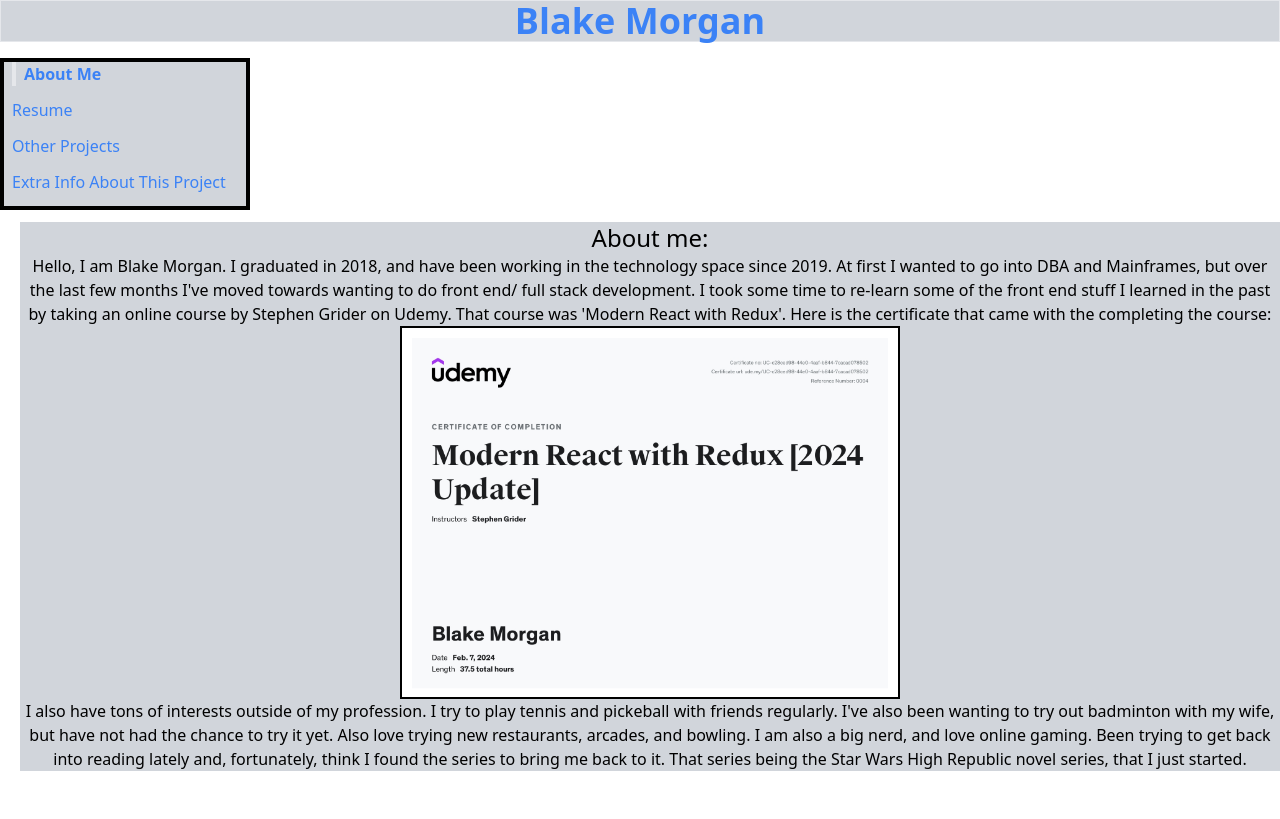
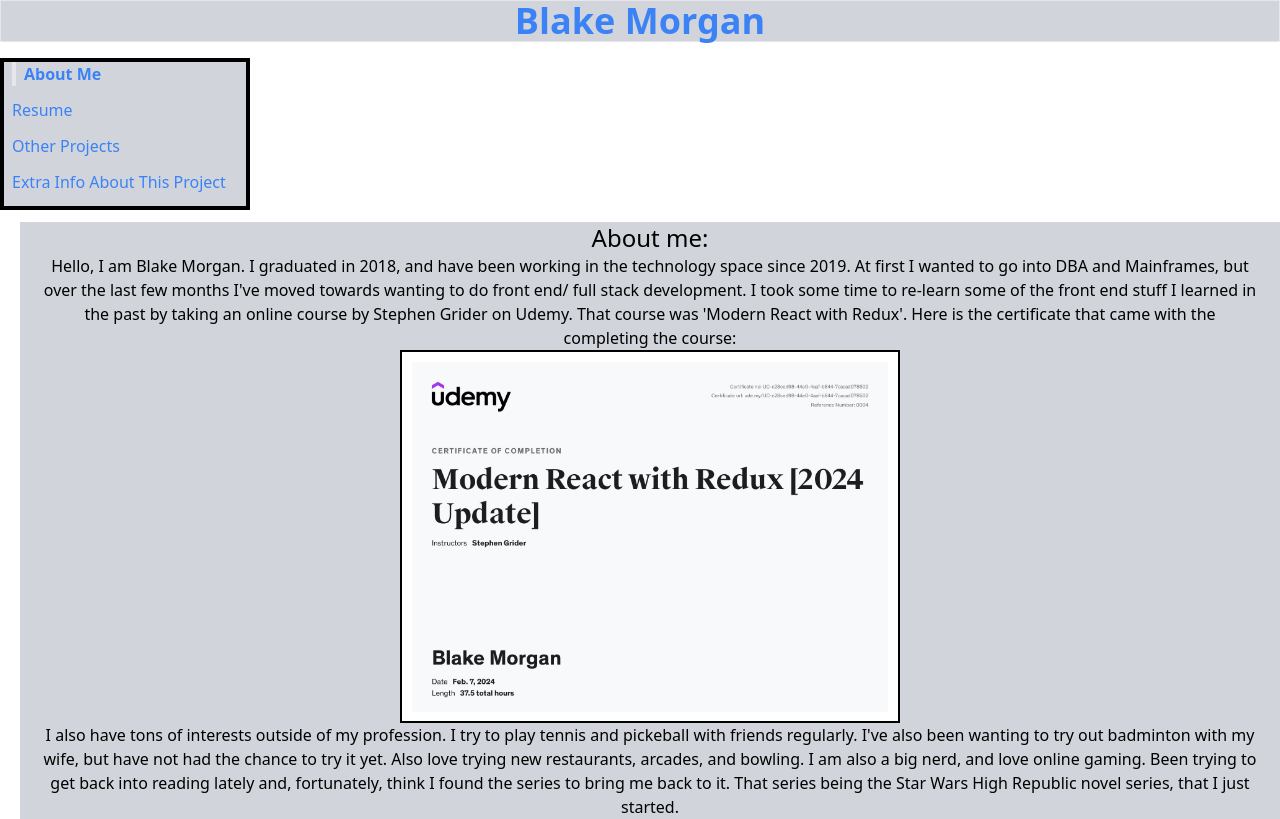
Before and after one commit to blake-a-morgan/blake-portfolio, a React (Create React App) app: page / in a window 1280 px wide. Built offline with nearby package versions, Linux system fonts and the light colour scheme.

Commit message:
extra padding

```diff
--- a/src/pages/AboutMePage.js
+++ b/src/pages/AboutMePage.js
@@ -1,7 +1,7 @@
 import cert from '../files/Blake-cert.jpg'
 
 function AboutMePage(){
-    return <div className="text-2xl bg-gray-300 ">
+    return <div className="pr-5 pl-5 text-2xl bg-gray-300 ">
         <h2>About me:</h2>
         <div>
             <p className="text-base">Hello, I am Blake Morgan. I graduated in 2018, and have been working in the technology space since 2019. At first I wanted to go into DBA and Mainframes, but over the last few months I've moved towards wanting to do front end/ full stack development. I took some time to re-learn some of the front end stuff I learned in the past by taking an online course by Stephen Grider on Udemy. That course was 'Modern React with Redux'. Here is the certificate that came with the completing the course:</p>
--- a/src/pages/ResumePage.js
+++ b/src/pages/ResumePage.js
@@ -1,6 +1,6 @@
 
 function ResumePage(){
-    return <div className=" items-center bg-gray-300">
+    return <div className="pr-5 pl-5 items-center bg-gray-300">
         <h2 className="items-center text-2xl">Resume:</h2>
         <p>This will update every time I update it live.</p>
         <div className="flex items-center justify-center">
```
